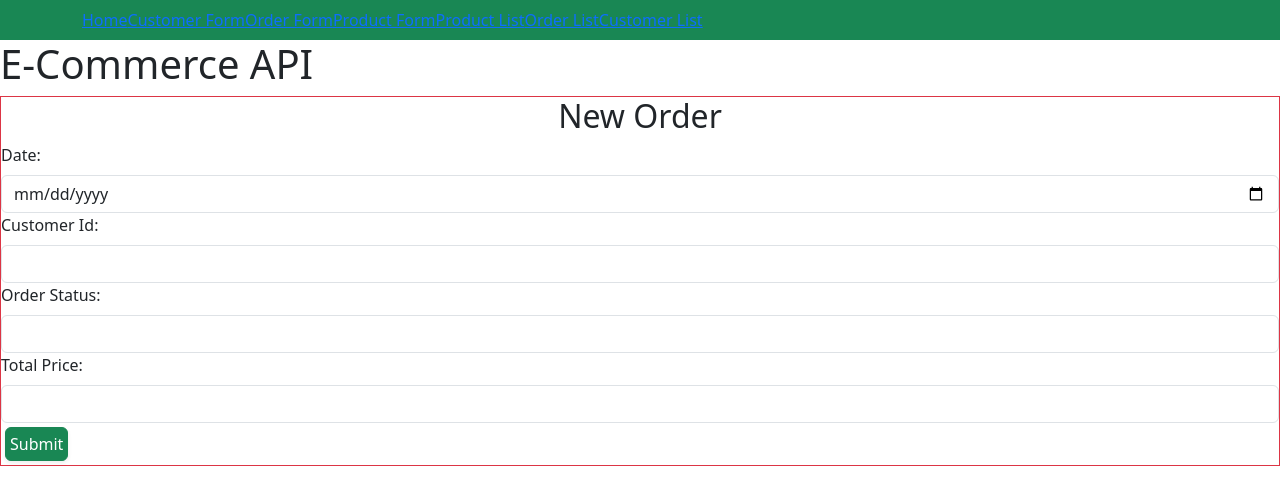
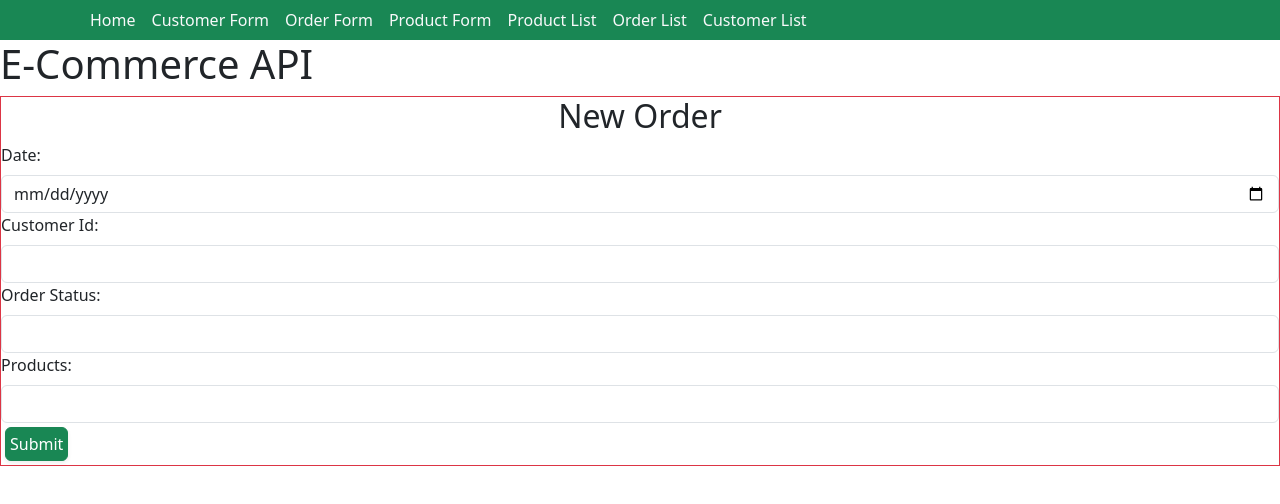
Before and after one commit to BGreenberg79/CT_Module11_Advanced_ECommerce_API, a React (Vite) app in the folder my-react-app/: page /orders/create in a window 1280 px wide. Shown: the top 504 px of the page. Built offline with nearby package versions, Linux system fonts and the light colour scheme.

Commit message:
14th commit

```diff
--- a/my-react-app/src/App.jsx
+++ b/my-react-app/src/App.jsx
@@ -122,7 +122,6 @@ function App() {
 
         {/* edit product */}
         <Route path="/products/edit/:id" element={< ProductForm />}/>
-        {/* TODO - edit product route */}
 
         {/* list products */}
         <Route path="/products/list/" element={< ProductList />}/>
--- a/my-react-app/src/NavBar.jsx
+++ b/my-react-app/src/NavBar.jsx
@@ -5,18 +5,18 @@ import  Navbar from "react-bootstrap/Navbar";
 
 function NavBar() {
     return(
-        <Navbar expand="md" className="bg-success">
+        <Navbar expand="md" bg="success" data-bs-theme="success">
             <Container>
                 <Navbar.Toggle aria-controls="basic-navbar-nav" />
                 <Navbar.Collapse id='basic-navbar-nav'>
                     <Nav>
-                        <NavLink to='/'>Home</NavLink>
-                        <NavLink to='/customer/create/'>Customer Form</NavLink>
-                        <NavLink to='/orders/create/'>Order Form</NavLink>
-                        <NavLink to='/products/create/'>Product Form</NavLink>
-                        <NavLink to='/products/list/'>Product List</NavLink>
-                        <NavLink to='/orders/list/'>Order List</NavLink>
-                        <NavLink to='/customers/list/'>Customer List</NavLink>
+                        <NavLink className="mx-2 text-light text-decoration-none" to='/'>Home</NavLink>
+                        <NavLink className="mx-2 text-light text-decoration-none" to='/customer/create/'>Customer Form</NavLink>
+                        <NavLink className="mx-2 text-light text-decoration-none" to='/orders/create/'>Order Form</NavLink>
+                        <NavLink className="mx-2 text-light text-decoration-none" to='/products/create/'>Product Form</NavLink>
+                        <NavLink className="mx-2 text-light text-decoration-none" to='/products/list/'>Product List</NavLink>
+                        <NavLink className="mx-2 text-light text-decoration-none" to='/orders/list/'>Order List</NavLink>
+                        <NavLink className="mx-2 text-light text-decoration-none" to='/customers/list/'>Customer List</NavLink>
                     </Nav>
                 </Navbar.Collapse>
             </Container>
--- a/my-react-app/src/OrderForm.jsx
+++ b/my-react-app/src/OrderForm.jsx
@@ -12,8 +12,10 @@ const OrderForm = () => {
     const [date, setDate] = useState("");
     const [customerId, setCustomerId] = useState("");
     const [orderStatus, setOrderStatus] = useState("");
-    // const [products, setProducts] = useState("");
-    const [totalPrice, setTotalPrice] = useState("");
+    // note from kate: added this back in
+    const [productsID, setProductsId] = useState([]);
+    // const [products, setProducts] = useState([]);
+    // const [totalPrice, setTotalPrice] = useState("");
     const [errors, setErrors] = useState({});
     const [successMessage, setSuccessMessage] = useState(null);
     const [errorMessage, setErrorMessage] = useState(null);
@@ -36,16 +38,26 @@ const OrderForm = () => {
             setDate(selectedOrder.date);
             setCustomerId(selectedOrder.customer_id);
             setOrderStatus(selectedOrder.order_status);
-            // setProducts(selectedOrder.products);
-            setTotalPrice(selectedOrder.total_price);
 
-        } else {
-            setDate("");
-            setCustomerId("");
-            setOrderStatus("");
-            // setProducts("");
-            setTotalPrice("");
+            // Map out selectedOrder.products and append each of their ids to the new array
+            // once the new array is an array of product IDs, setProductID(newArr)
+
+            let newArr = []
+            selectedOrder.products.map(product => newArr.push(product.product_id))
+
+            setProductsId(newArr);
+            // setTotalPrice(selectedOrder.total_price);
+
         }
+
+        // Note from Kate: I think we can get rid of this else statement since the form is automatically resetting the state when it is reloaded
+        // else {
+        //     setDate("");
+        //     setCustomerId("");
+        //     setOrderStatus("");
+        //     setProductsId([]);
+        //     // setTotalPrice("");
+        // }
     }, [selectedOrder]);
 
     const validateForm = () => {
@@ -54,8 +66,8 @@ const OrderForm = () => {
         if (!date) errors.date = 'Date required for order';
         if (!customerId) errors.customerId = 'Customer Id required for order';
         if (!orderStatus) errors.orderStatus = 'Order Status required for order';
-        // if (!products) errors.products = 'Products required for order';
-        if(!totalPrice) errors.totalPrice = 'Total price required for order';
+        // added this back in
+        if (!productsID) errors.products = 'Products required for order';
 
         return errors;
     };
@@ -69,22 +81,26 @@ const OrderForm = () => {
                 "date": date,
                 "customer_id": customerId,
                 "order_status": orderStatus,
-                // "products": products,
-                "total_price": totalPrice
+                "products": productsID
             };
+
+            console.log(orderData);
 
             try {
                 if (selectedOrder) {
+                    console.log("Selected")
                     // Update existing customer
                     await axios.put(`http://127.0.0.1:5000/orders/${selectedOrder.order_id}`, orderData);
                 } else {
                     // Create new customer
                     await axios.post('http://127.0.0.1:5000/orders', orderData);
+
+                    // Clear form after submission
                     setDate("");
                     setCustomerId("");
                     setOrderStatus("");
-                    // setProducts("");
-                    setTotalPrice("");
+                    setProductsId([]);
+                    // setTotalPrice("");
                 }
 
                 setSuccessMessage('Order submitted successfully');
@@ -138,17 +154,40 @@ const OrderForm = () => {
                     {errors.orderStatus && <div style={{ color: "red" }}>{errors.orderStatus}</div>}
                 </Form.Group>
 
-                {/* <Form.Group>
+
+                { selectedOrder ? (
+                    <>
+                        <Form.Group>
                         <Form.Label>Products:</Form.Label>
                         <Form.Control
                             type="text"
-                        value={products}
-                        onChange={(e) => setProducts(e.target.value)}
+                            value={productsID.join(", ")} // Display the array as a comma-separated string
+                            onChange={(e) => setProductsId(e.target.value.split(",").map(id => id.trim()))}
                         />
                         {errors.products && <div style={{ color: "red" }}>{errors.products}</div>}
-                </Form.Group> */}
+                        </Form.Group>
 
+                    </>
+                ) : (
+                    <>
                         <Form.Group>
+                        <Form.Label>Products:</Form.Label>
+                        <Form.Control
+                            type="text"
+                            value={productsID.join(", ")} // Display the array as a comma-separated string
+                            onChange={(e) => setProductsId(e.target.value.split(",").map(id => id.trim()))}
+                        />
+                        {errors.products && <div style={{ color: "red" }}>{errors.products}</div>}
+                        </Form.Group>
+                    </>
+                )
+
+
+                }
+
+
+
+                {/* <Form.Group>
                     <Form.Label>Total Price:</Form.Label>
                     <Form.Control
                         type="number"
@@ -156,7 +195,7 @@ const OrderForm = () => {
                         onChange={(e) => setTotalPrice(e.target.value)}
                     />
                     {errors.totalPrice && <div style={{ color: "red" }}>{errors.totalPrice}</div>}
-                </Form.Group>
+                </Form.Group> */}
 
                 <Button className='shadow-sm m-1 p-1' variant="success" onClick={handleSubmission}>Submit</Button>
             </Form>
--- a/my-react-app/src/OrderList.jsx
+++ b/my-react-app/src/OrderList.jsx
@@ -12,36 +12,37 @@ const OrderList = () => {
     const navigate = useNavigate();
 
     useEffect(() => {
-        const fetchOrders = async () =>{
-            try{
-                const response = await axios.get('http://127.0.01:5000/orders');
+        const fetchOrders = async () => {
+            try {
+                const response = await axios.get('http://127.0.0.1:5000/orders');
+                console.log('Orders:', response.data);
                 setOrdersList(response.data)
             } catch (error) {
                 console.error('Error fetching orders', error)
             }
         };
 
-            fetchOrders();
+        fetchOrders();
     }, []);
 
-    const deleteOrder = async (id) =>{
+    const deleteOrder = async (id) => {
         try {
             await axios.delete(`http://127.0.0.1:5000/orders/${id}`)
             setOrdersList((prevList) => prevList.filter((order) => order.order_id !== id));
         } catch (error) {
-             console.error('Error deleting order:', error);
+            console.error('Error deleting order:', error);
         }
     };
 
     const editOrder = (order) => {
         if (order.order_id) {
-            navigate(`/order/edit/${order.order_id}`);
+            navigate(`/orders/edit/${order.order_id}`);
         } else {
             console.error('Error editing order:', error);
         }
     };
 
-    return(
+    return (
         <div>
             <Container fluid>
                 <Row className='my-2'>
@@ -52,7 +53,21 @@ const OrderList = () => {
                 <ListGroup>
                     {ordersList.map(order => (
                         <ListGroup.Item variant='info' key={order.order_id}>
-                            Order ID: {order.order_id}, Customer ID:{order.customer_id} Order Status: {order.order_status}, Total Price: {order.total_price}
+
+                            <div>Order ID: {order.order_id}</div>
+                            <div>Customer ID: {order.customer_id}</div>
+                            <div>Order Status: {order.order_status}</div>
+                            <div>
+                                Products:
+                                <ul>
+                                    {order.products.map((product) => (
+                                        <li key={product.product_id}>
+                                            Name: {product.name}, ID: {product.product_id}
+                                        </li>
+                                    ))}
+                                </ul>
+                            </div>
+
                             <Button variant='warning' className='shadow-sm m-1 p-1' onClick={() => editOrder(order)}>
                                 Edit
                             </Button>
@@ -66,4 +81,4 @@ const OrderList = () => {
         </div>
     )
 }
-    export default OrderList
+export default OrderList
```
Lines whose indentation alone changed are shown as unchanged.
